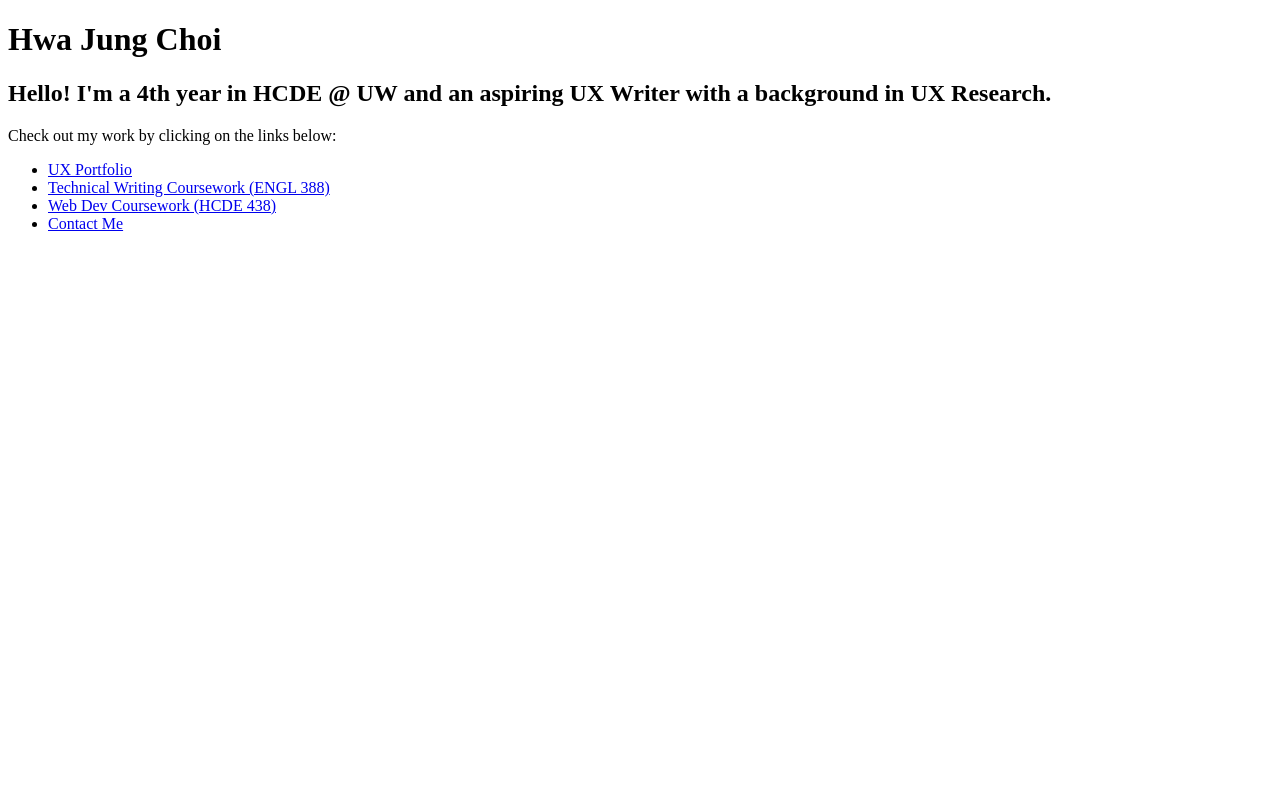
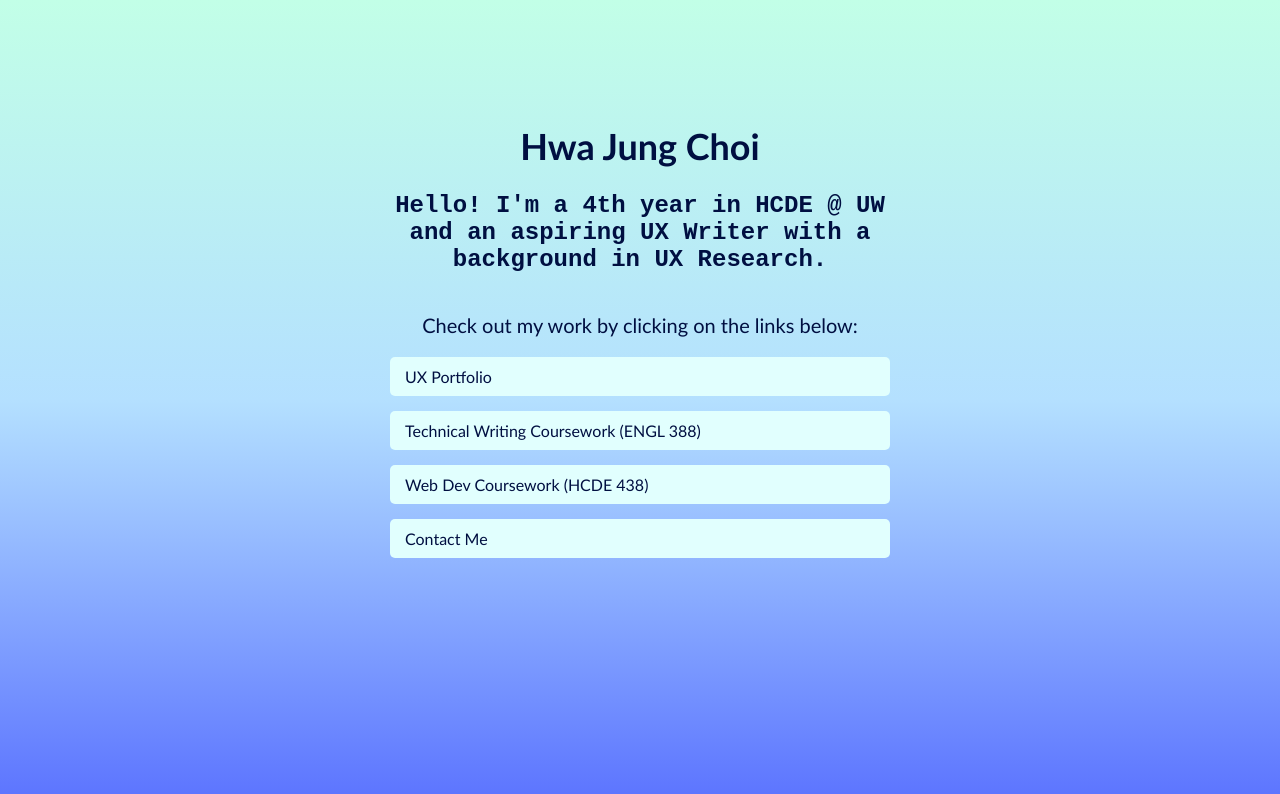
Before and after one commit to hwajungch/hwajungch.github.io, a plain HTML site: page index.html in a window 1280 px wide. Drawn offline with Linux system fonts and the light colour scheme.

Commit message:
add stylesheet to head

```diff
--- a/index.html
+++ b/index.html
@@ -4,7 +4,8 @@
     <meta charset="UTF-8">
     <meta http-equiv="X-UA-Compatible" content="IE=edge">
     <meta name="viewport" content="width=device-width, initial-scale=1.0">
-  <title>Document</title>
+    <link rel="stylesheet" href="style.css">
+    <title>Hwa Jung Choi</title>
   </head>
   <body>
     <div class="container">
```
Lines whose indentation alone changed are shown as unchanged.
